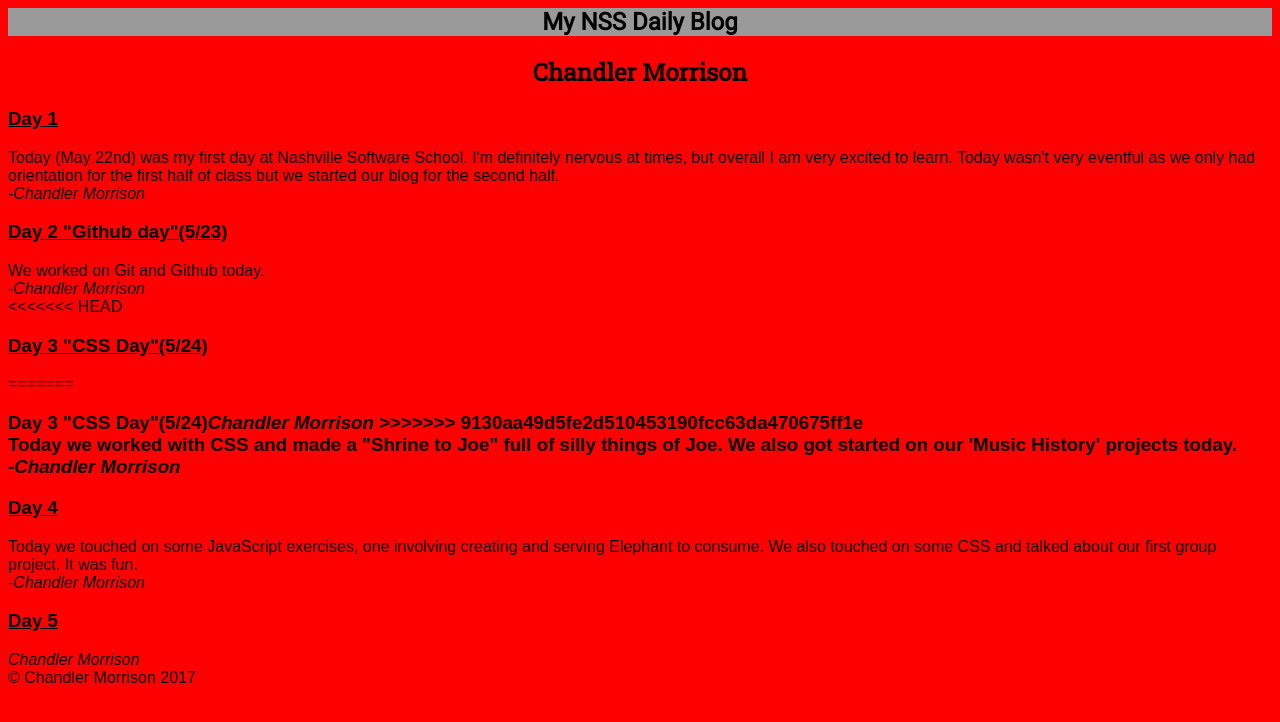
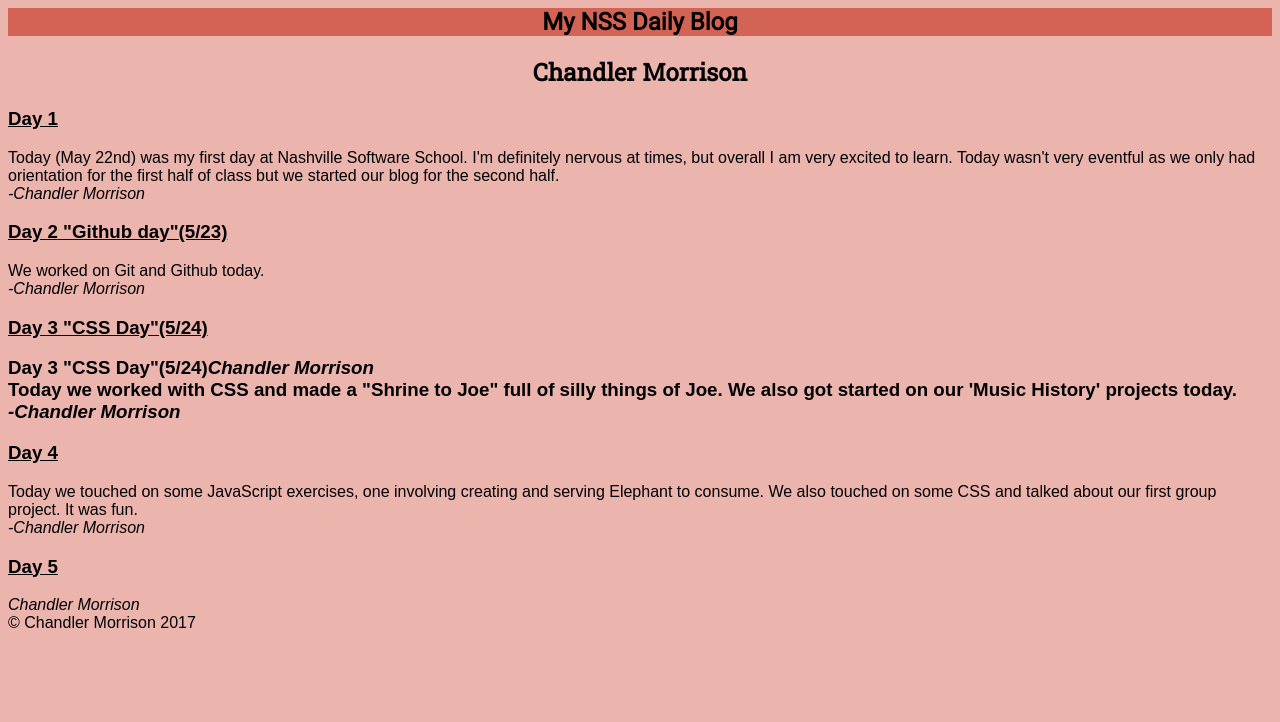
Before and after one commit to cwm795/Blog, a plain HTML site: page index.html in a window 1280 px wide. Drawn offline with Linux system fonts and the light colour scheme; a web font is replaced by a local one.

Commit message:
Changed the coloring to make it more appealing

```diff
--- a/index.html
+++ b/index.html
@@ -24,14 +24,11 @@
 				<footer><i>-Chandler Morrison</i></footer>
 			<section>
 
-<<<<<<< HEAD
 			<h3><u>Day 3 "CSS Day"(5/24)</u></h3>
 
-=======
 			<h3>Day 3 "CSS Day"(5/24)</
 
 		<footer><i>Chandler Morrison</i></footer>
->>>>>>> 9130aa49d5fe2d510453190fcc63da470675ff1e
 			<section>Today we worked with CSS and made a "Shrine to Joe" full of silly things of Joe. We also got started on our 'Music History' projects today. </section>
 			<footer><i>-Chandler Morrison</i></footer>
 		<h3><u>Day 4 </u></h3>
--- a/styles.css
+++ b/styles.css
@@ -1,4 +1,4 @@
-h1 { background-color: #999;
+h1 { background-color: #d36355;
 	font-family: 'Roboto', sans-serif;
 	text-align: center;
 }
@@ -8,7 +8,7 @@ h2 {
 }
 
 body {
-	background-color: red;
+	background-color: #ebb4ad ;
 }
 
 
```
